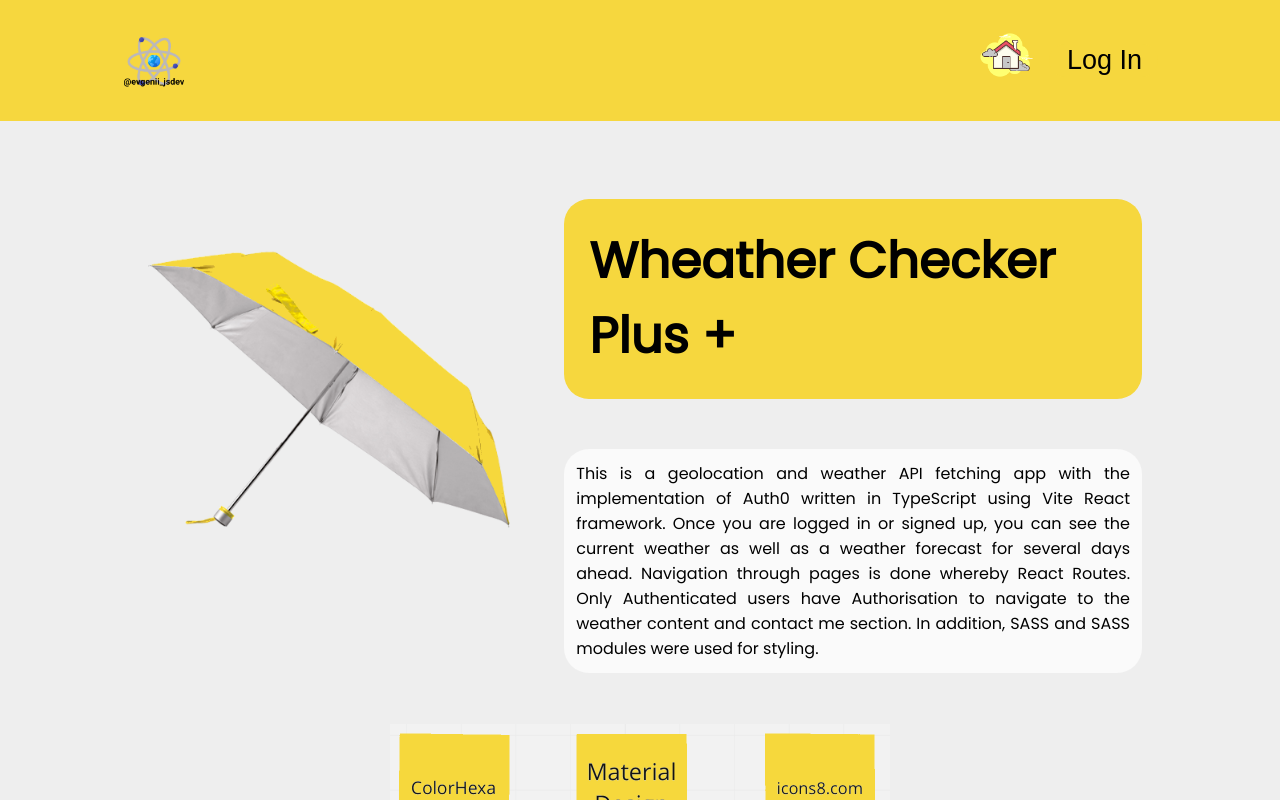
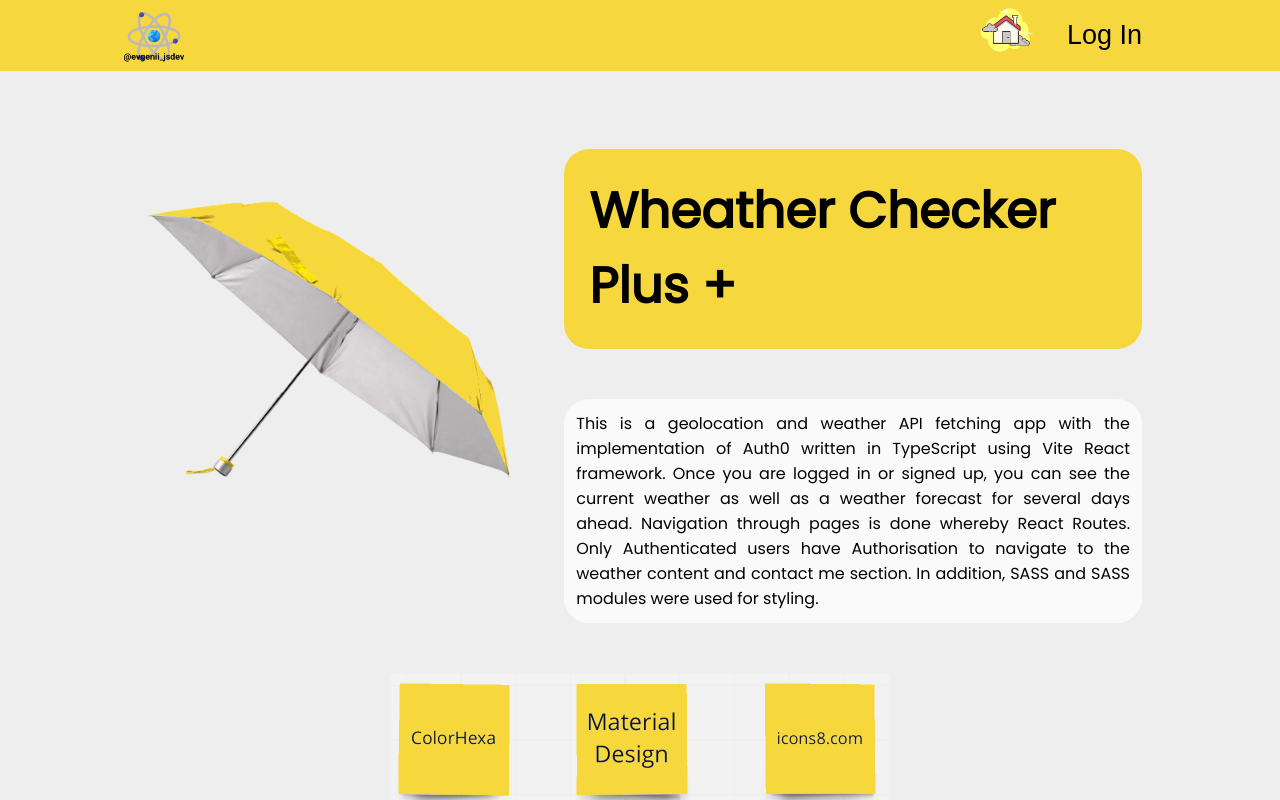
Before and after one commit to itsevgenii/Weather-Checker, a React (Vite) app: page / in a window 1280 px wide. Shown: the top 800 px of the page. Built offline with nearby package versions, Linux system fonts and the light colour scheme; no server answers.

Commit message:
made the website more responsive and added some animation

```diff
--- a/src/components/NavBar/navbar.module.scss
+++ b/src/components/NavBar/navbar.module.scss
@@ -16,7 +16,7 @@
         width: 60px;
     }
     ul{
-        // margin: 0 0 0 30%;
+        margin: 0 0 0 0;
         list-style:none;
         display: flex;
         justify-content: flex-start;
```
